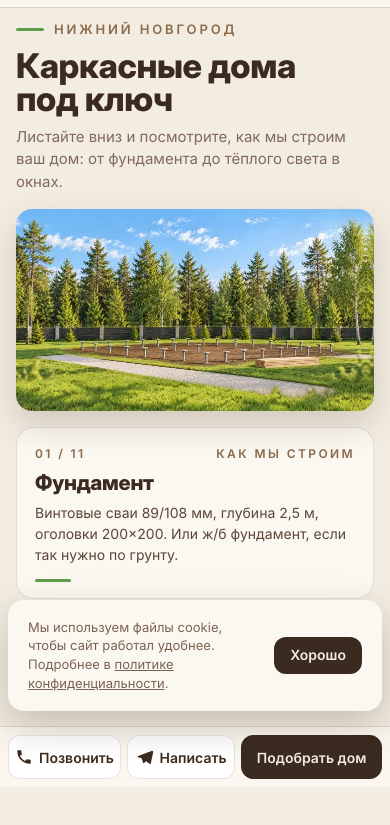
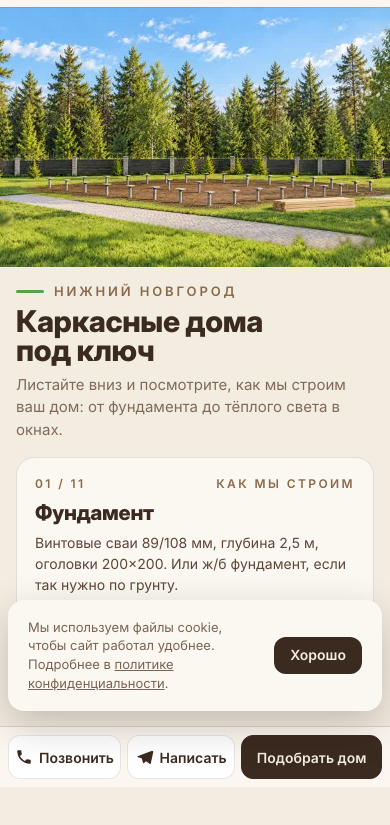
Before and after one commit to alisabasuk66-bit/amdom-test, a plain HTML site: page index.html in a window 390 px wide. Shown: the part 57-882 px from the top of the page. Drawn offline with Linux system fonts and the light colour scheme.

Commit message:
Mobile hero: full-width 3:2 frames on top, text and steps below
Co-Authored-By: Claude Opus 5.5 <noreply@anthropic.com>

```diff
--- a/css/style.css
+++ b/css/style.css
@@ -478,23 +478,24 @@ input[type=range]::-moz-range-thumb{width:20px;height:20px;border-radius:50%;bac
   .fcount{margin:0;text-align:center;font-size:13px}
   /* главный экран на телефоне: один экран, ролик играет сам */
   .build.m{height:380vh}
-  .build.m .stage{position:sticky;top:0;height:100vh;height:100svh;background:var(--slivki);display:grid;grid-template-columns:100%;grid-template-rows:auto auto 1fr;grid-template-areas:'intro' 'vbox' 'slot';align-content:start;
-    padding:calc(var(--top) + 14px) var(--pad) 90px;gap:16px;overflow:hidden}
+  .build.m .stage{position:sticky;top:0;height:100vh;height:100svh;background:var(--slivki);display:grid;grid-template-columns:100%;grid-template-rows:auto auto 1fr;grid-template-areas:'vbox' 'intro' 'slot';align-content:start;
+    padding:var(--top) 0 90px;gap:16px;overflow:hidden}
   .build.m .hint{display:none}
   .build.m canvas.frames{position:absolute;inset:0;width:100%;height:100%;display:block}
-  .build.m .vbox{position:relative;grid-area:vbox;aspect-ratio:16/9;border-radius:16px;overflow:hidden;box-shadow:0 14px 34px rgba(59,42,31,.18)}
+  .build.m .vbox{position:relative;grid-area:vbox;width:100%;aspect-ratio:3/2;border-radius:0;overflow:hidden;box-shadow:none}
+  .build.m canvas.frames{object-fit:cover}
   .build.m .stage video,.build.m .stage .night{object-position:50% 50%}
   .build.m .night{transition:opacity 1.4s ease}
   .build.m .shade,.build.m .tint{display:none}
-  .build.m .intro{position:static;grid-area:intro;color:var(--kofe);text-shadow:none;opacity:1!important}
-  .build.m .intro h1{font-size:34px;margin:12px 0 10px}
+  .build.m .intro{position:static;grid-area:intro;color:var(--kofe);text-shadow:none;opacity:1!important;padding:0 var(--pad);max-width:none}
+  .build.m .intro h1{font-size:30px;margin:8px 0 8px}
   .build.m .intro p{font-size:15px;color:var(--muted)}
   .build.m .intro .dsk{display:inline}.build.m .intro .mob{display:none}
   .build.m .kick{color:var(--oreh)}
   .build.m .rail{display:none}
-  .build.m .card{position:static;grid-area:slot;width:auto;box-shadow:none;border:1px solid var(--line);background:var(--paper);backdrop-filter:none;transform:none;opacity:1}
+  .build.m .card{position:static;grid-area:slot;width:auto;margin:0 var(--pad);box-shadow:none;border:1px solid var(--line);background:var(--paper);backdrop-filter:none;transform:none;opacity:1}
   .build.m.ended .card{display:none}
-  .build.m .final{position:static;grid-area:slot;padding:0;color:var(--kofe);text-shadow:none;display:none;opacity:1;pointer-events:auto}
+  .build.m .final{position:static;grid-area:slot;padding:0 var(--pad);color:var(--kofe);text-shadow:none;display:none;opacity:1;pointer-events:auto}
   .build.m.ended .final{display:block;animation:fi .5s}
   .build.m .final h2{font-size:28px;margin:10px 0 10px}
   .build.m .final .kick{color:var(--oreh)}
--- a/index.html
+++ b/index.html
@@ -13,7 +13,7 @@
 <meta property="og:image" content="media/poster.jpg">
 <link rel="icon" type="image/png" href="media/favicon.png">
 <link rel="preload" href="fonts/InterDisplay-ExtraBold.woff" as="font" type="font/woff" crossorigin>
-<link rel="stylesheet" href="css/style.css?v=5">
+<link rel="stylesheet" href="css/style.css?v=6">
 </head>
 <body>
 
@@ -456,6 +456,6 @@
 </div>
 
 <script src="js/data.js?v=2"></script>
-<script src="js/app.js?v=5"></script>
+<script src="js/app.js?v=6"></script>
 </body>
 </html>
```
